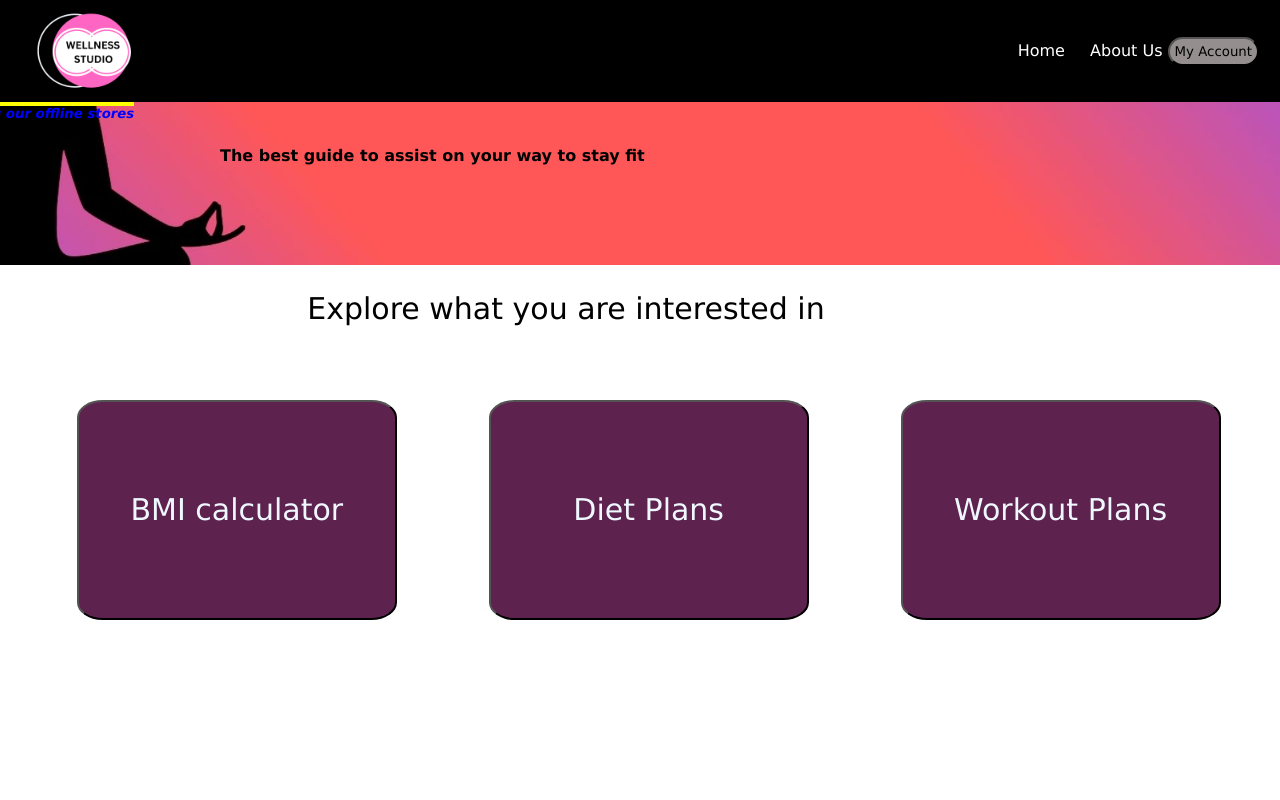
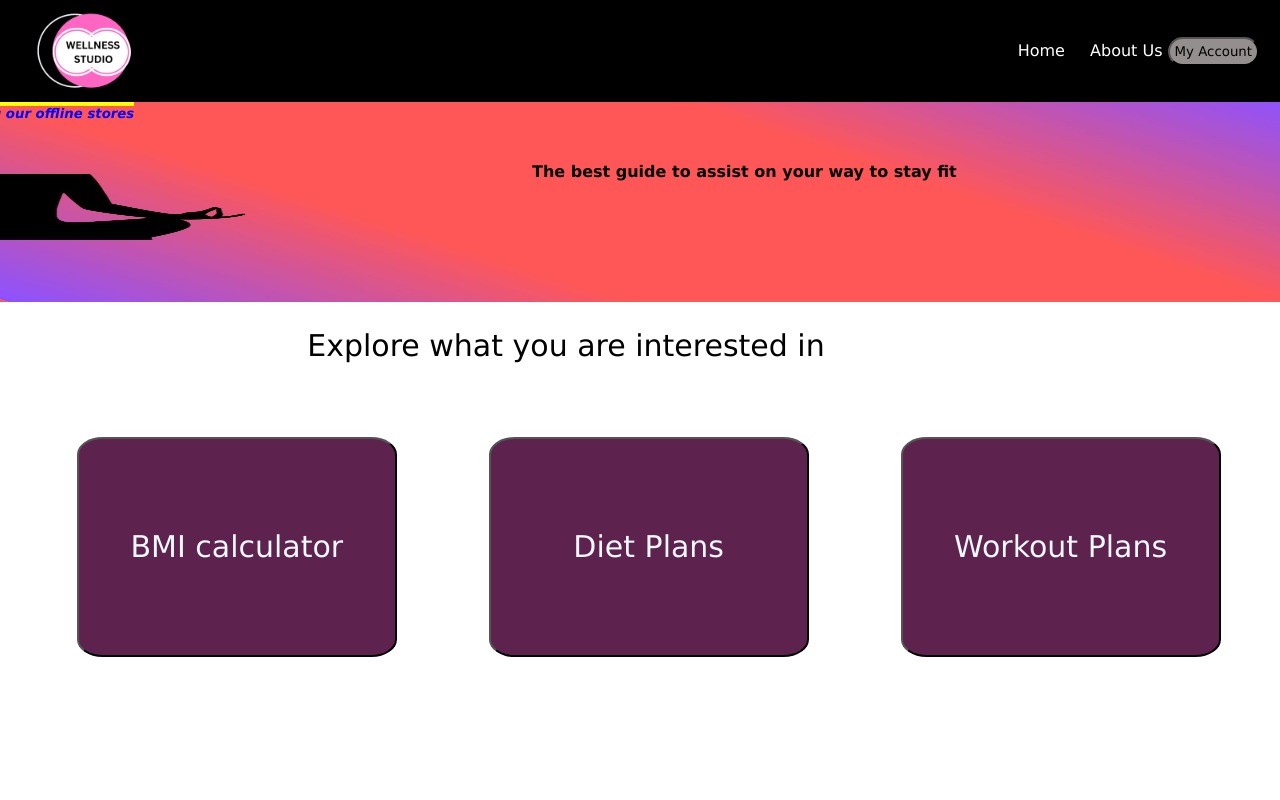
Before and after one commit to Sohamm24/Wellness-Studio, a plain HTML site: page index.html in a window 1280 px wide. Shown: the top 800 px of the page. Drawn offline with Linux system fonts and the light colour scheme.

Commit message:
Image src now

```diff
--- a/index.html
+++ b/index.html
@@ -18,7 +18,7 @@
     </div>
 </header>
 <section><div class="contentLine"><h5>We are soon opening our offline stores</h5></div></section>
-<section><div class="Box1"><h1>The best guide to assist on your way to stay fit</h1></section>
+<section><div class="Box1"><img class="landingPageimg" src="landingPage.jpg"><h1>The best guide to assist on your way to stay fit</h1></section>
 <section><div class="content"><h1>Explore what you are interested in</h1></section>
     <section><div class="asanas">
        <button class="container" id="c1"><p>BMI calculator</p></button>
--- a/landingPageStyle.css
+++ b/landingPageStyle.css
@@ -73,17 +73,20 @@ header button a:hover{
     color:white;
 }
 .Box1{
-    background:url(landingPage.jpg);
-    background-repeat: no-repeat;
-    background-size:100%;
-    background-position: center;
-    padding-top:4px;
-    padding-bottom:140px;
+    height: 200px;
+    display: block;
+}
+.landingPageimg{
+    height:200px;
+    width:100%;
+    display: block;
+    justify-content: center;
     }
 .Box1 h1{
-    padding-left: 25%;
-    transform:translate3d(-100px,40px,0px);
     font-size:medium;
+    padding-left: 40%;
+    margin-right:20px;
+    transform: translate3d(20px,-140px,0px );
 }
 .content{
     padding-left:24%;
@@ -253,13 +256,7 @@ input::placeholder {
        transform: translateX(10px);
        font-size: 9px;
      }
-    .Box1{
-        height: 1px;
-    }
-    .Box1 h1{
-       font-size: small;
-       transform: translate3d(5px,50px,0px);
-    }
+
     .contentLine{
         display:none;
     }
```
